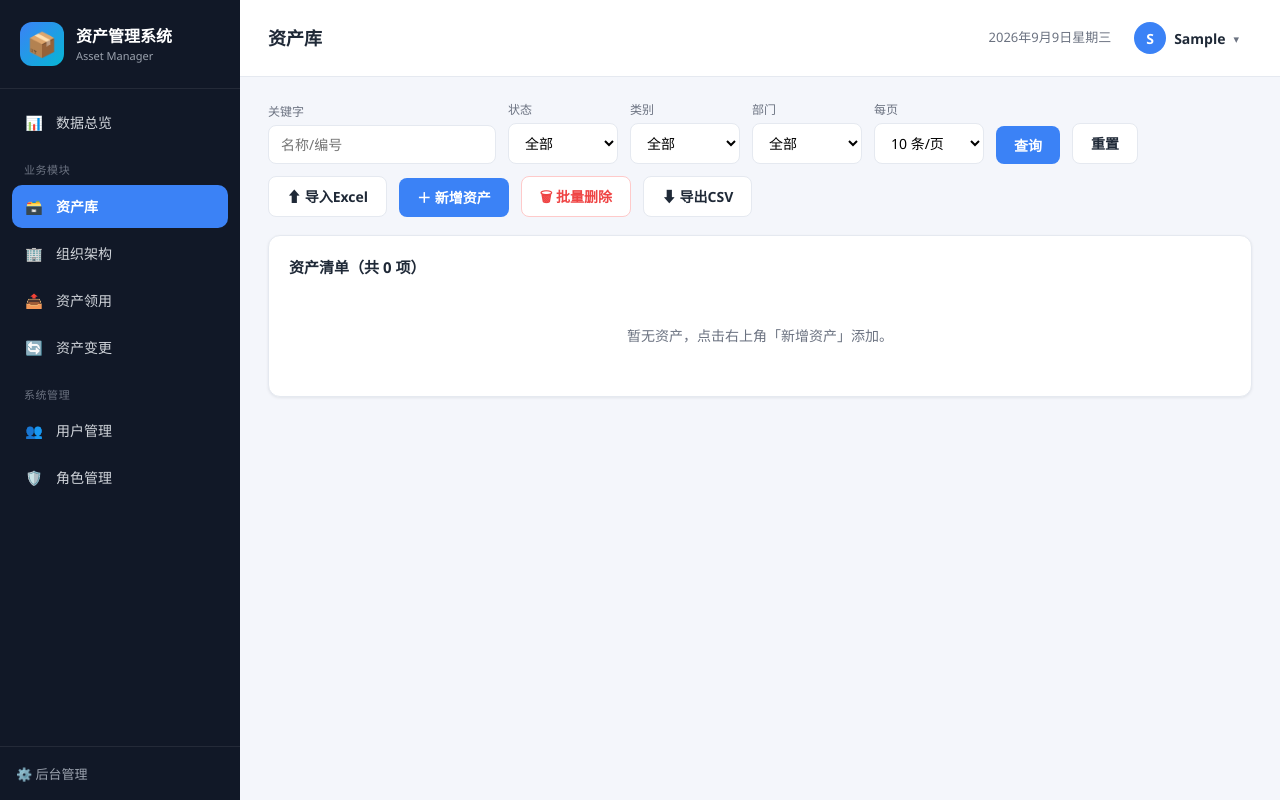
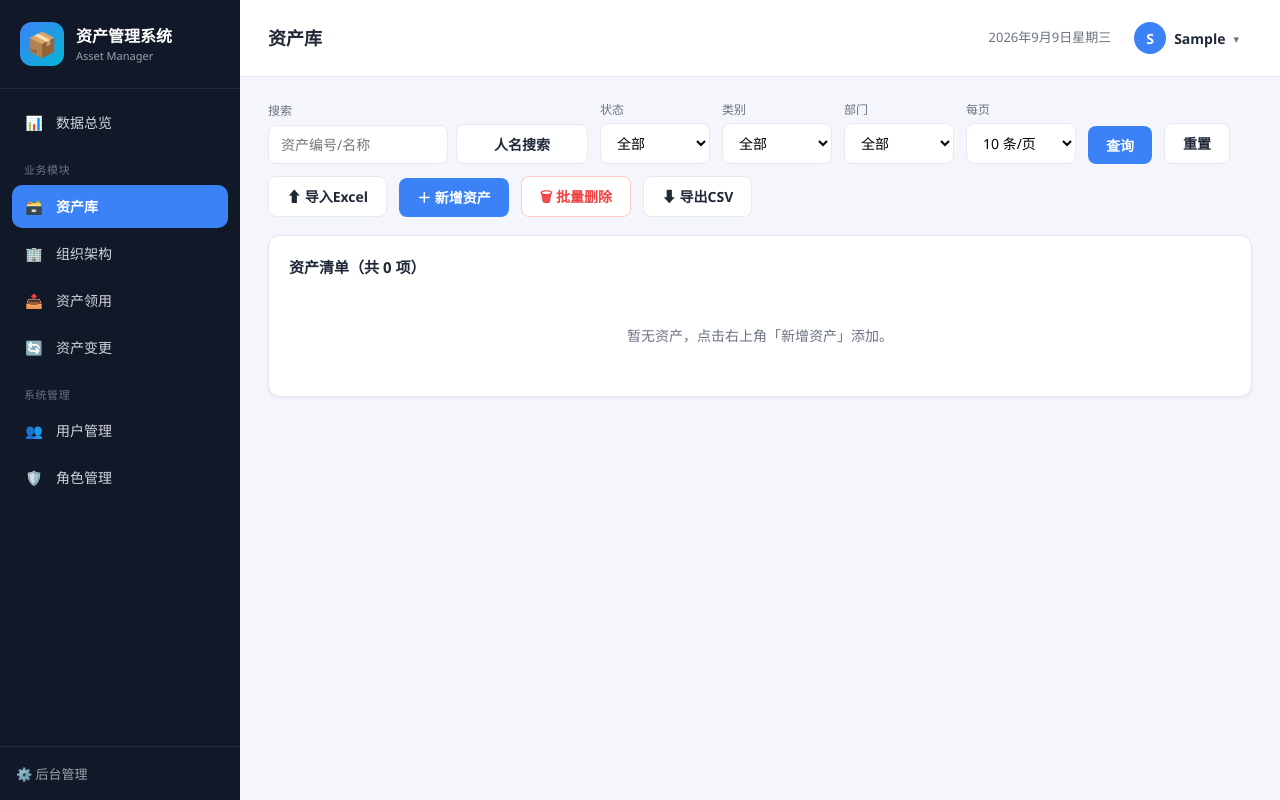
Before and after one commit to hmzztwj/Asset-Management-System, a Django app: page /library/ in a window 1280 px wide. Run offline with Django 5.2, Linux system fonts and the light colour scheme; the visitor is signed in with stand-in values (Sample User, id 1); data that the repository does not hold is empty.

Commit message:
feat: 资产库搜索切换(编号/名称⇄责任人/使用人) + 修复 start.bat 换行符
- 资产库顶部搜索框改为单框+切换按钮: 默认按资产编号/名称搜, 点按钮切到按责任人/实际使用人搜
- 切换按钮/输入框固定宽度, 切换时工具栏布局不跳动; field 参数随翻页/刷新保留
- 修复 start.bat 为 CRLF 换行, 解决 cmd 解析行拼接导致的乱码与'不是内部或外部命令'报错
- .gitignore 补充 *.searchtoggle_* 忽略本地备份

```diff
--- a/assets/views.py
+++ b/assets/views.py
@@ -10,7 +10,7 @@ from django.contrib.auth import authenticate, login, update_session_auth_hash
 from django.contrib.auth.decorators import login_required
 from django.contrib.auth.models import User
 from django.core.paginator import Paginator
-from django.db.models import Count, Sum
+from django.db.models import Count, Q, Sum
 from django.http import HttpResponse
 from django.shortcuts import render, redirect, get_object_or_404
 from django.urls import reverse
@@ -196,6 +196,10 @@ def library(request):
     category = request.GET.get('category', '')
     dept_id = request.GET.get('department', '')
     keyword = request.GET.get('q', '').strip()
+    # 搜索模式：asset=按名称/资产编号；person=按责任人/实际使用人
+    field = request.GET.get('field', 'asset')
+    if field not in ('asset', 'person'):
+        field = 'asset'
     sort = request.GET.get('sort', 'asset_id')
     direction = request.GET.get('dir', 'asc')
 
@@ -207,7 +211,12 @@ def library(request):
     if dept_id:
         qs = qs.filter(department_id=dept_id)
     if keyword:
-        qs = qs.filter(name__icontains=keyword) | qs.filter(asset_id__icontains=keyword)
+        if field == 'person':
+            # 责任人 / 实际使用人 模糊匹配
+            qs = qs.filter(Q(responsible__icontains=keyword) | Q(user__icontains=keyword))
+        else:
+            # 资产名称 / 资产编号 模糊匹配（默认）
+            qs = qs.filter(Q(name__icontains=keyword) | Q(asset_id__icontains=keyword))
 
     # 排序白名单
     sort_map = {
@@ -268,6 +277,7 @@ def library(request):
             'category': category,
             'department': dept_id,
             'q': keyword,
+            'field': field,
         },
     }
     return render(request, 'library.html', context)
--- a/static/css/style.css
+++ b/static/css/style.css
@@ -549,6 +549,23 @@ table.actions { display: flex; gap: 8px; }
 .btn-outline-danger:hover { background: #fef2f2; color: var(--red); border-color: #fca5a5; }
 .toolbar .filter-group select { min-width: 110px; }
 
+/* 资产库搜索框：输入框 + 模式切换按钮（按名称/编号 或 责任人/实际使用人）
+   按钮文字“人名搜索/资产编号搜索”长度不同，用固定宽防止切换时布局跳动 */
+.search-row { display: flex; align-items: center; gap: 8px; }
+.search-row input[type=text] { width: 180px; min-width: 180px; }
+.search-toggle-btn {
+    white-space: nowrap;
+    flex: 0 0 auto;
+    width: 132px;
+    justify-content: center;
+    box-sizing: border-box;
+}
+@media (max-width: 720px) {
+    .search-row { flex-wrap: wrap; }
+    .search-row input[type=text] { width: 150px; min-width: 150px; }
+    .search-toggle-btn { width: 120px; }
+}
+
 /* ---------- 固定尺寸可搜索资产下拉 ---------- */
 .asset-pick { position: relative; width: 300px; max-width: 100%; }
 .ap-box {
--- a/templates/library.html
+++ b/templates/library.html
@@ -3,8 +3,17 @@
 {% block content %}
 <div class="toolbar">
     <div class="filter-group">
-        <label>关键字</label>
-        <input type="text" name="q" form="f" placeholder="名称/编号" value="{{ filters.q }}">
+        <label>搜索</label>
+        <div class="search-row">
+            <input type="text" id="search-q" name="q" form="f"
+                   value="{{ filters.q }}"
+                   placeholder="{% if filters.field == 'person' %}责任人/实际使用人{% else %}资产编号/名称{% endif %}">
+            <button type="button" class="btn btn-outline search-toggle-btn" id="search-toggle-btn"
+                    onclick="toggleSearchField()" title="切换搜索方式">
+                {% if filters.field == 'person' %}资产编号搜索{% else %}人名搜索{% endif %}
+            </button>
+        </div>
+        <input type="hidden" id="search-field" name="field" form="f" value="{{ filters.field }}">
     </div>
     <div class="filter-group">
         <label>状态</label>
@@ -141,6 +150,22 @@
 
 {% block scripts %}
 <script>
+// 资产库搜索模式切换：asset=按名称/编号（默认）；person=按责任人/实际使用人
+function toggleSearchField() {
+    var field = document.getElementById('search-field');
+    var q = document.getElementById('search-q');
+    var btn = document.getElementById('search-toggle-btn');
+    if (!field || !q || !btn) return;
+    if (field.value === 'person') {
+        field.value = 'asset';
+        q.placeholder = '资产编号/名称';
+        btn.textContent = '人名搜索';
+    } else {
+        field.value = 'person';
+        q.placeholder = '责任人/实际使用人';
+        btn.textContent = '资产编号搜索';
+    }
+}
 function toggleAll(cb) {
     document.querySelectorAll('.table .sel').forEach(function (c) { c.checked = cb.checked; });
     updateSelCount();
```
Also changed, not shown: 1 other file.
